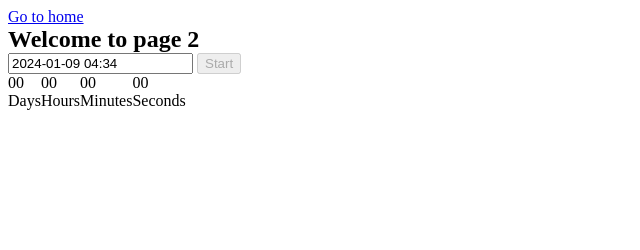
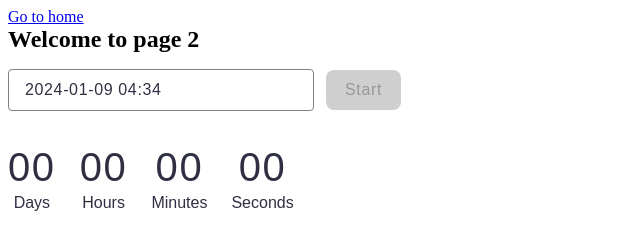
Before and after one commit to Maksimka66/goit-js-hw-10, a website built with Vite: page src/1-timer.html in a window 1280 px wide. Shown: the whole page, without its empty margins (0-640 px from the left). Built offline with nearby package versions, Linux system fonts and the light colour scheme.

Commit message:
first task is done

```diff
--- a/src/css/1-timer.css
+++ b/src/css/1-timer.css
@@ -9,12 +9,90 @@ p {
   margin: 0;
 }
 
+#datetime-picker {
+  width: 272px;
+  height: 24px;
+  border-radius: 4px;
+  background: #fff;
+  color: #2e2f42;
+  font-family: Montserrat, sans-serif;
+  font-size: 16px;
+  font-weight: 400;
+  line-height: 1.5;
+  letter-spacing: 0.04em;
+  padding: 8px 16px;
+  border: 1px solid #808080;
+  margin-top: 16px;
+}
+
+#datetime-picker:hover {
+  border: 1px solid #000;
+}
+
+#datetime-picker:active {
+  border: 1px solid #4e75ff;
+}
+
 button {
   cursor: pointer;
+  width: 75px;
+  height: 40px;
+  display: inline-flex;
+  padding: 8px 16px;
+  justify-content: center;
+  align-items: center;
+  gap: 10px;
+  border-radius: 8px;
+  background: #4e75ff;
+  color: #fff;
+  font-family: Montserrat, sans-serif;
+  font-size: 16px;
+  font-style: normal;
+  font-weight: 500;
+  line-height: 1.5;
+  letter-spacing: 0.04em;
+  border: none;
+  margin-top: 16px;
+  margin-left: 8px;
+}
+
+button:disabled {
+  color: #989898;
+  background-color: #cfcfcf;
+  cursor: not-allowed;
+}
+
+button:hover {
+  background: #6c8cff;
+  color: #fff;
 }
 
 .timer {
-  width: 20px;
-  height: 20px;
   display: flex;
+  gap: 24px;
+  margin-top: 32px;
 }
+
+.field {
+  flex-direction: column;
+  display: flex;
+  align-items: center;
+  justify-content: center;
+}
+
+.value {
+  color: #2e2f42;
+  font-family: Montserrat, sans-serif;
+  font-size: 40px;
+  font-weight: 400;
+  line-height: 48px;
+  letter-spacing: 1.6px;
+}
+
+.label {
+  color: #2e2f42;
+  font-family: Montserrat, sans-serif;
+  font-size: 16px;
+  font-weight: 400;
+  line-height: 24px;
+}
--- a/src/css/styles.css
+++ b/src/css/styles.css
@@ -4,7 +4,7 @@
   | default @import url()
   |============================
 */
-@import url('./reset.css');
+@import url('./1-timer.css');
 @import url('./vite-promo.css');
 @import url('./header.css');
 
--- a/src/js/1-timer.js
+++ b/src/js/1-timer.js
@@ -2,26 +2,32 @@
 import flatpickr from 'flatpickr';
 // Додатковий імпорт стилів
 import 'flatpickr/dist/flatpickr.min.css';
-import * as iziToast from 'izitoast';
+// Описаний у документації
+import iziToast from 'izitoast';
+// Додатковий імпорт стилів
+import 'izitoast/dist/css/iziToast.min.css';
 
 const startButton = document.querySelector('[data-start]');
+const daysEl = document.querySelector('[data-days]');
+const hoursEl = document.querySelector('[data-hours]');
+const minutesEl = document.querySelector('[data-minutes]');
+const secondsEl = document.querySelector('[data-seconds]');
 let userSelectedDate;
 startButton.setAttribute('disabled', true);
 
-const timerOfInput = flatpickr('#datetime-picker', {
+flatpickr('#datetime-picker', {
   enableTime: true,
   time_24hr: true,
   defaultDate: new Date(),
   minuteIncrement: 1,
   onClose(selectedDates) {
-    console.log(selectedDates[0]);
     userSelectedDate = selectedDates[0];
     if (userSelectedDate > new Date()) {
       startButton.removeAttribute('disabled');
     } else {
-      iziToast.show({
+      iziToast.error({
         title: 'Please choose a date in the future',
-        position: 'center',
+        position: 'topRight',
       });
     }
   },
@@ -47,12 +53,22 @@ function convertMs(ms) {
 }
 
 startButton.addEventListener('click', () => {
-  startButton.setAttribute('disable');
-  const interval = userSelectedDate - new Date();
-  const { days, hours, minutes, seconds } = convertMs(interval);
-  const remainingTime = setInterval(interval, 1000);
-  if (remainingTime <= 0) {
-    clearInterval(remainingTime);
-    return;
-  }
+  startButton.setAttribute('disabled', true);
+  let interval = userSelectedDate - new Date();
+  const remainingTime = setInterval(() => {
+    interval -= 1000;
+    const { days, hours, minutes, seconds } = convertMs(interval);
+    daysEl.textContent = addLeadingZero(days);
+    hoursEl.textContent = addLeadingZero(hours);
+    minutesEl.textContent = addLeadingZero(minutes);
+    secondsEl.textContent = addLeadingZero(seconds);
+
+    function addLeadingZero(value) {
+      return value.toString().padStart(2, '0');
+    }
+
+    if (seconds === 0) {
+      clearInterval(remainingTime);
+    }
+  }, 1000);
 });
```
